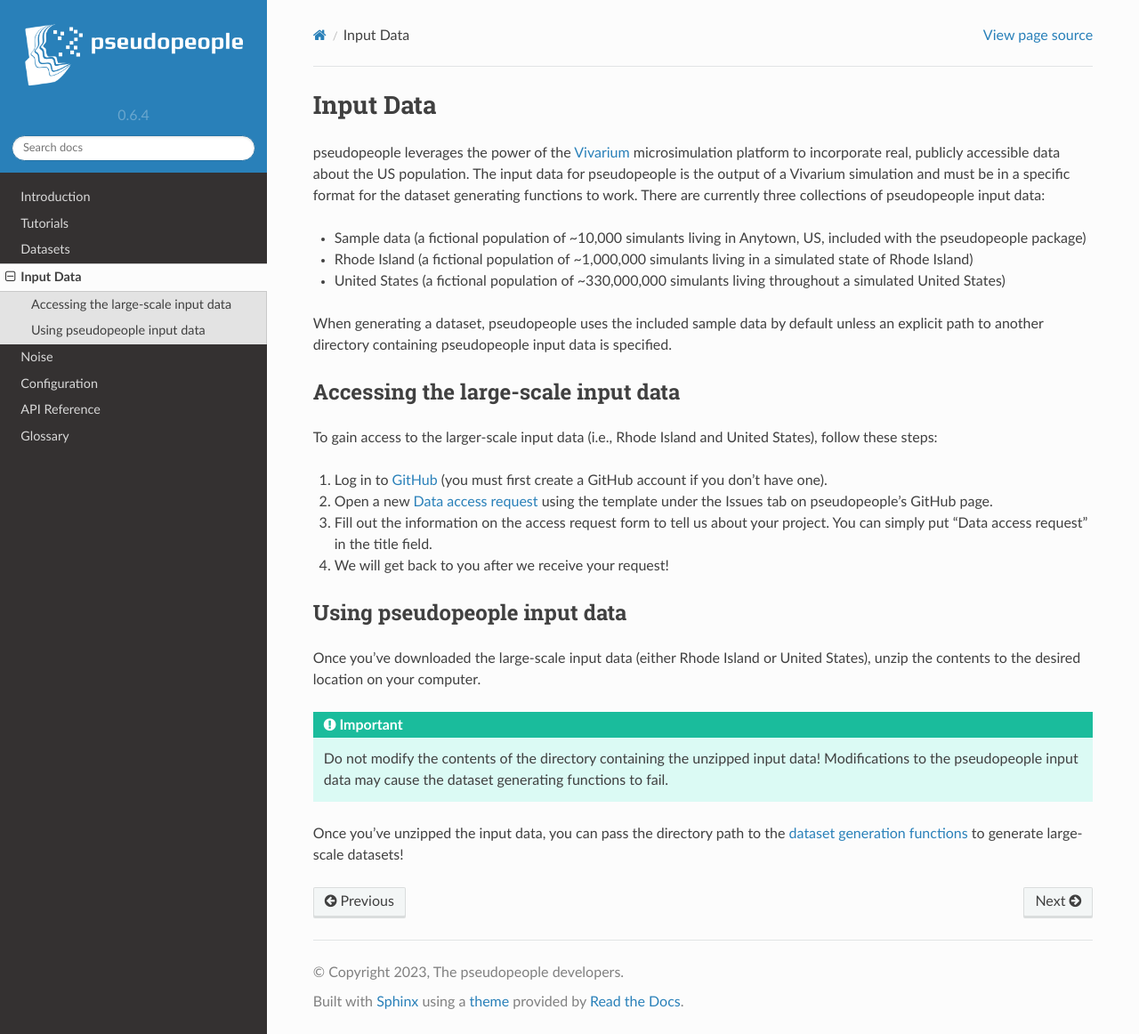
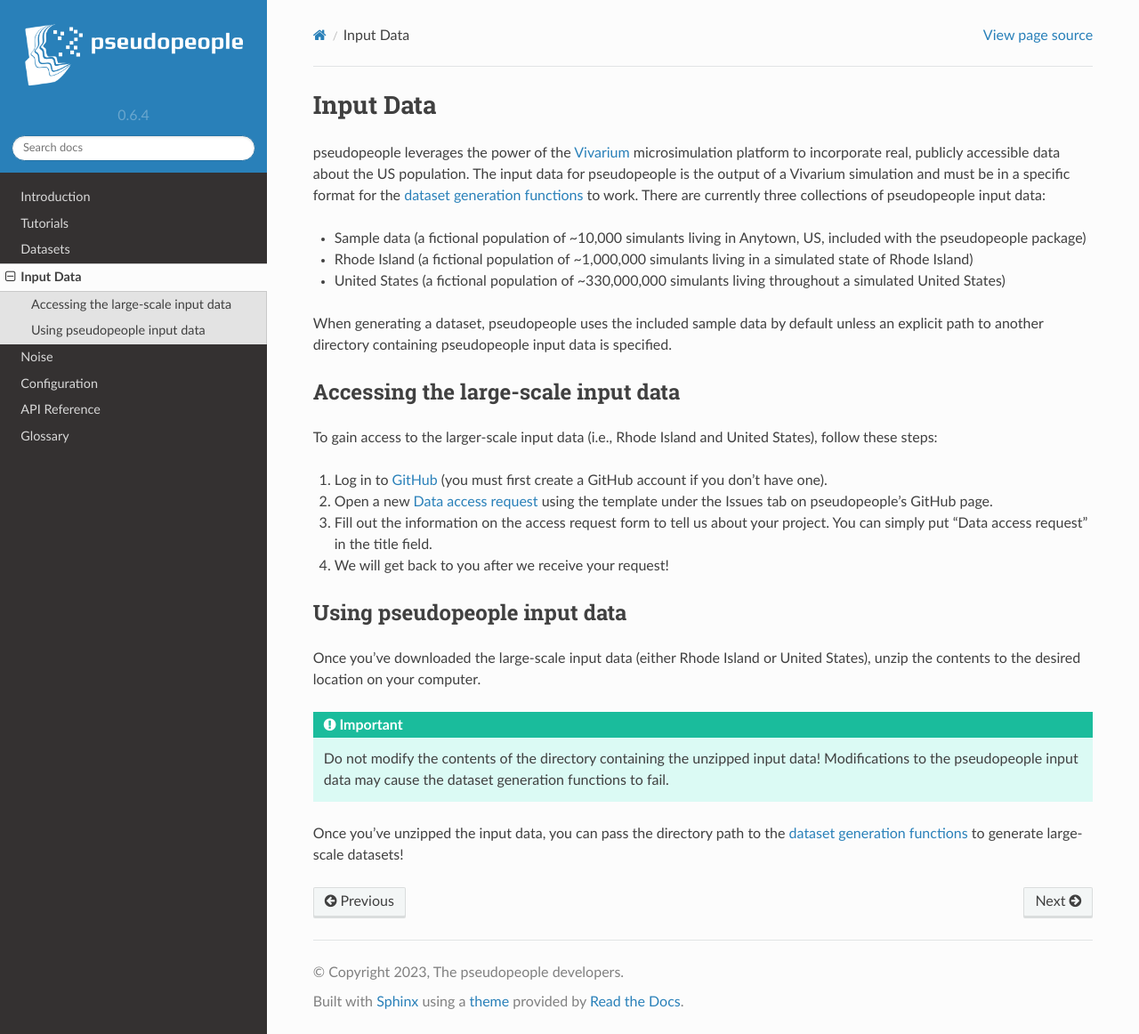
Before and after one commit to ihmeuw/pseudopeople, a Sphinx documentation site: the page built from docs/source/input_data/index.rst, in a window 1280 px wide and 1162 px high. Shown: the whole window at 89% size. Built offline with Sphinx 7.4.7 and the Read the Docs theme 2.0.0, drawn with Linux system fonts in a browser that asks for light colours.

Commit message:
generating -> generation

```diff
--- a/docs/source/input_data/index.rst
+++ b/docs/source/input_data/index.rst
@@ -8,8 +8,9 @@ pseudopeople leverages the power of the `Vivarium
 <https://vivarium.readthedocs.io/en/latest/>`_ microsimulation platform to
 incorporate real, publicly accessible data about the US population. The input
 data for pseudopeople is the output of a Vivarium simulation and must be in a
-specific format for the dataset generating functions to work. There are
-currently three collections of pseudopeople input data:
+specific format for the :ref:`dataset generation functions
+<dataset_generation_functions>` to work. There are currently three collections
+of pseudopeople input data:
 
 - Sample data (a fictional population of ~10,000 simulants living in Anytown, US, included with the pseudopeople package)
 - Rhode Island (a fictional population of ~1,000,000 simulants living in a simulated state of Rhode Island)
@@ -40,7 +41,7 @@ States), unzip the contents to the desired location on your computer.
 
   Do not modify the contents of the directory containing the unzipped input
   data! Modifications to the pseudopeople input data may cause the dataset
-  generating functions to fail.
+  generation functions to fail.
 
 Once you've unzipped the input data, you can pass the directory path to the
 :ref:`dataset generation functions <dataset_generation_functions>` to generate large-scale datasets!
```
